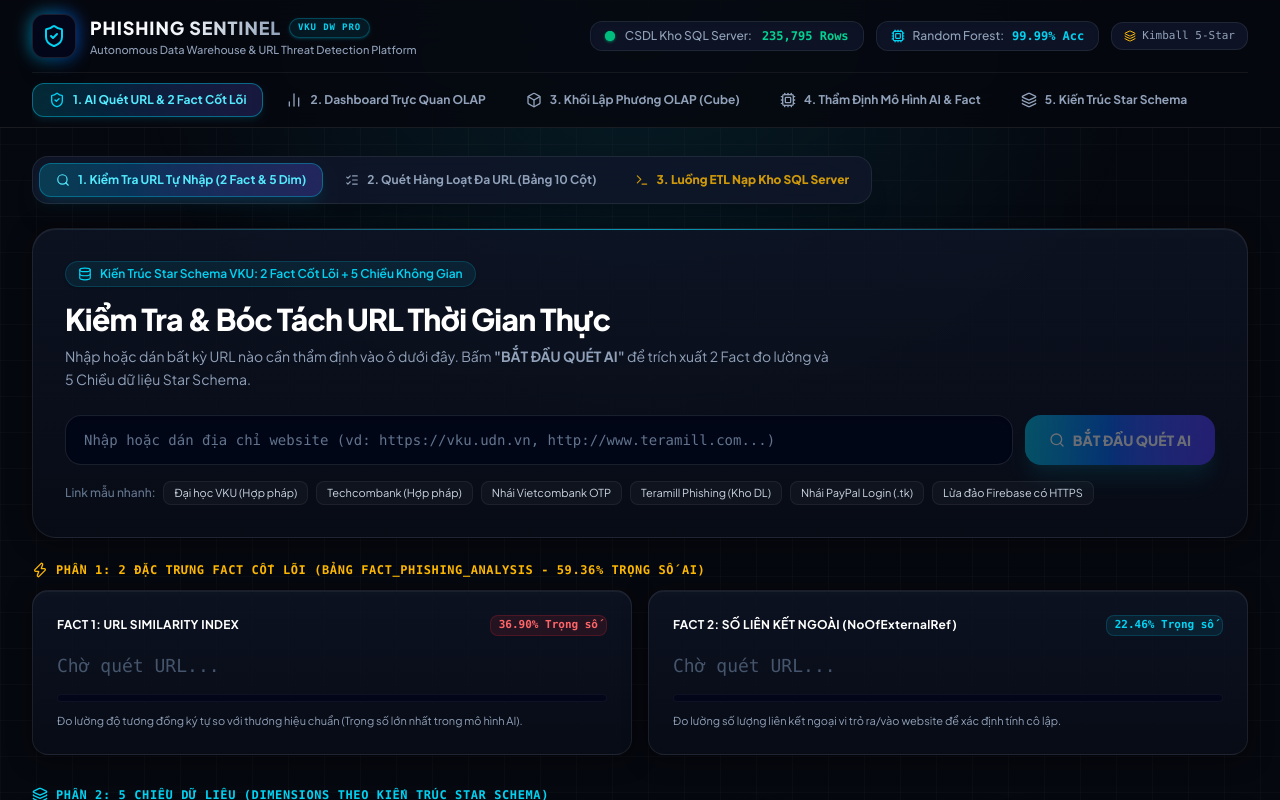
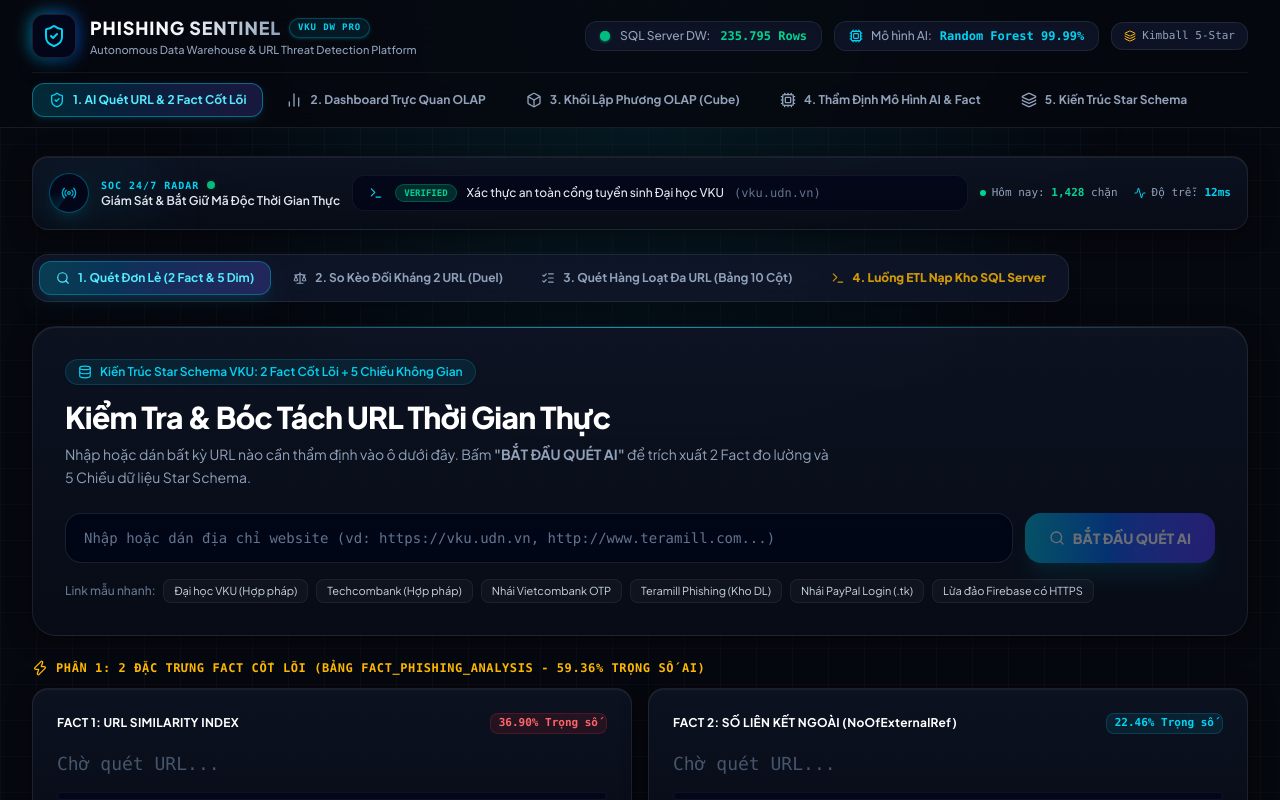
Before and after one commit to ngoduongkiet/vku-phishing-dw, a React (Vite) app: page / in a window 1280 px wide. Shown: the top 800 px of the page. Built offline with nearby package versions, Linux system fonts and the light colour scheme.

Commit message:
feat: restore PHISHING SENTINEL Cyber UI with Live Threat Feed, 4 scan modes, and dynamic DW row counter

```diff
--- a/src/components/Navbar.jsx
+++ b/src/components/Navbar.jsx
@@ -50,9 +50,9 @@ export default function Navbar({ activeTab, setActiveTab, totalRows = 235795, ex
                 <span className="animate-ping absolute inline-flex h-full w-full rounded-full bg-emerald-400 opacity-75"></span>
                 <span className="relative inline-flex rounded-full h-2.5 w-2.5 bg-emerald-500 shadow-sm shadow-emerald-500/50"></span>
               </span>
-              <span className="text-slate-400 font-medium">CSDL Kho SQL Server:</span>
+              <span className="text-slate-400 font-medium">SQL Server DW:</span>
               <span className="font-mono font-extrabold text-emerald-400 transition-all duration-300 text-xs">
-                {totalRows.toLocaleString()} Rows
+                {totalRows.toLocaleString('vi-VN')} Rows
               </span>
 
               {extraRows > 0 && (
@@ -76,8 +76,8 @@ export default function Navbar({ activeTab, setActiveTab, totalRows = 235795, ex
             {/* AI Model Badge */}
             <div className="flex items-center space-x-2 bg-slate-900/80 border border-white/[0.08] px-3.5 py-1.5 rounded-xl shadow-inner backdrop-blur-md">
               <Cpu className="h-3.5 w-3.5 text-cyan-400" />
-              <span className="text-slate-400 font-medium">Random Forest:</span>
-              <span className="font-mono font-bold text-cyan-400">99.99% Acc</span>
+              <span className="text-slate-400 font-medium">Mô hình AI:</span>
+              <span className="font-mono font-bold text-cyan-400">Random Forest 99.99%</span>
             </div>
 
             {/* Star Schema Badge */}
--- a/src/components/URLScanner.jsx
+++ b/src/components/URLScanner.jsx
@@ -1,11 +1,13 @@
 import React, { useState } from 'react';
 import {
-  Search, ShieldAlert, ShieldCheck, FileText, Download, ListChecks,
+  Search, Scale, ShieldAlert, ShieldCheck, FileText, Download, ListChecks,
   Lock, Unlock, Sparkles, RefreshCw, CreditCard, Code2, Globe, Database,
   Layers, CheckCircle2, AlertTriangle, ArrowRight, Terminal, ExternalLink, Zap
 } from 'lucide-react';
 import { extractAndPredict } from '../utils/featureExtractor';
 import ETLPipelineSimulator from './ETLPipelineSimulator';
+import LiveThreatFeed from './LiveThreatFeed';
+import URLDuel from './URLDuel';
 import confetti from 'canvas-confetti';
 
 export default function URLScanner({ onOpenAudit, onRecordAdded, onResetRows, totalRows = 235795, extraRows = 0 }) {
@@ -105,6 +107,9 @@ export default function URLScanner({ onOpenAudit, onRecordAdded, onResetRows, to
   return (
     <div className="space-y-6">
 
+      {/* Live Threat Radar Feed */}
+      <LiveThreatFeed />
+
       {/* Mode Switcher - High Tech Segmented Control */}
       <div className="flex flex-wrap items-center gap-1.5 p-1.5 rounded-2xl bg-slate-900/80 border border-white/[0.08] backdrop-blur-xl shadow-xl w-fit">
         <button
@@ -116,7 +121,19 @@ export default function URLScanner({ onOpenAudit, onRecordAdded, onResetRows, to
           }`}
         >
           <Search className="h-3.5 w-3.5" />
-          <span>1. Kiểm Tra URL Tự Nhập (2 Fact & 5 Dim)</span>
+          <span>1. Quét Đơn Lẻ (2 Fact & 5 Dim)</span>
+        </button>
+
+        <button
+          onClick={() => setScanTab('duel')}
+          className={`px-4 py-2 rounded-xl text-xs font-bold transition-all duration-200 cursor-pointer flex items-center space-x-2 ${
+            scanTab === 'duel'
+              ? 'bg-gradient-to-r from-cyan-500/25 via-blue-500/25 to-indigo-500/25 text-cyan-300 border border-cyan-500/40 shadow-lg shadow-cyan-500/10'
+              : 'text-slate-400 hover:text-white hover:bg-white/[0.04]'
+          }`}
+        >
+          <Scale className="h-3.5 w-3.5" />
+          <span>2. So Kèo Đối Kháng 2 URL (Duel)</span>
         </button>
 
         <button
@@ -128,7 +145,7 @@ export default function URLScanner({ onOpenAudit, onRecordAdded, onResetRows, to
           }`}
         >
           <ListChecks className="h-3.5 w-3.5" />
-          <span>2. Quét Hàng Loạt Đa URL (Bảng 10 Cột)</span>
+          <span>3. Quét Hàng Loạt Đa URL (Bảng 10 Cột)</span>
         </button>
 
         <button
@@ -140,7 +157,7 @@ export default function URLScanner({ onOpenAudit, onRecordAdded, onResetRows, to
           }`}
         >
           <Terminal className="h-3.5 w-3.5" />
-          <span>3. Luồng ETL Nạp Kho SQL Server</span>
+          <span>4. Luồng ETL Nạp Kho SQL Server</span>
         </button>
       </div>
 
@@ -545,6 +562,11 @@ export default function URLScanner({ onOpenAudit, onRecordAdded, onResetRows, to
       )}
 
       {/* ========================================================= */}
+      {/* TAB DUEL: SO KÈO ĐỐI KHÁNG 2 URL                         */}
+      {/* ========================================================= */}
+      {scanTab === 'duel' && <URLDuel />}
+
+      {/* ========================================================= */}
       {/* TAB 2: BATCH URL SCANNER (BẢNG HIỂN THỊ ĐỦ 2 FACT & 5 DIMENSION) */}
       {/* ========================================================= */}
       {scanTab === 'batch' && (
```
